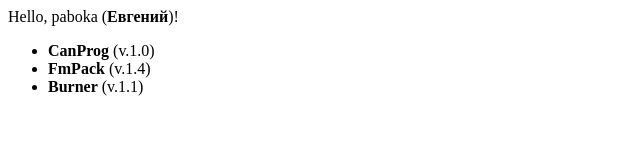
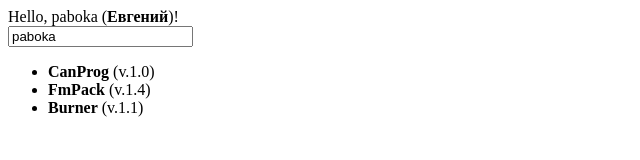
Before and after one commit to plyusnin/Angularity, a plain HTML site: page AngularJsApplication/Index.html in a window 1280 px wide. Shown: the whole page, without its empty margins (0-640 px from the left). Drawn offline with Linux system fonts and the light colour scheme.

Commit message:
игры-шмигры

```diff
--- a/AngularJsApplication/Index.html
+++ b/AngularJsApplication/Index.html
@@ -3,10 +3,15 @@
     <title>Angular test</title>
     <script src="Scripts/angular.js"></script>
     <script src="app.js"></script>
+    <meta name="viewport" content="width=device-width, initial-scale=1">
 </head>
 <body ng-controller="MainCtrl">
+<div class="container">
     <div>
         Hello, {{userDetails.login}} (<b>{{userDetails.name}}</b>)!
+    </div>
+    <div>
+        <input type="text" tooltip="Tooltip on foo" ng-model="userDetails.login">
     </div>
     <div>
         <ul>
@@ -15,5 +20,6 @@
             </li>
         </ul>
     </div>
+</div>
 </body>
 </html>
```
Lines whose indentation alone changed are shown as unchanged.
